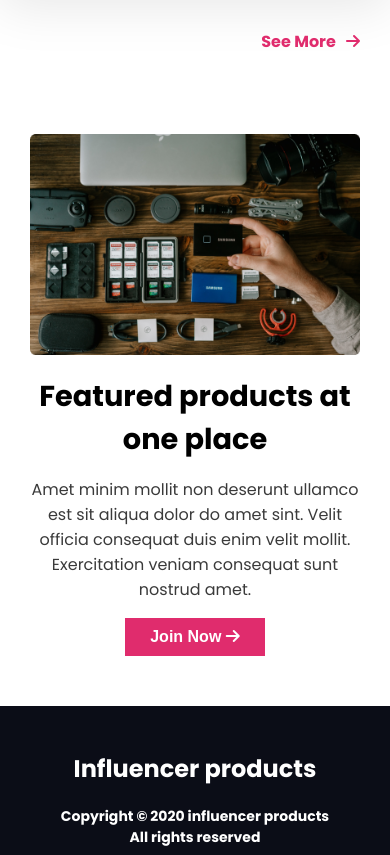
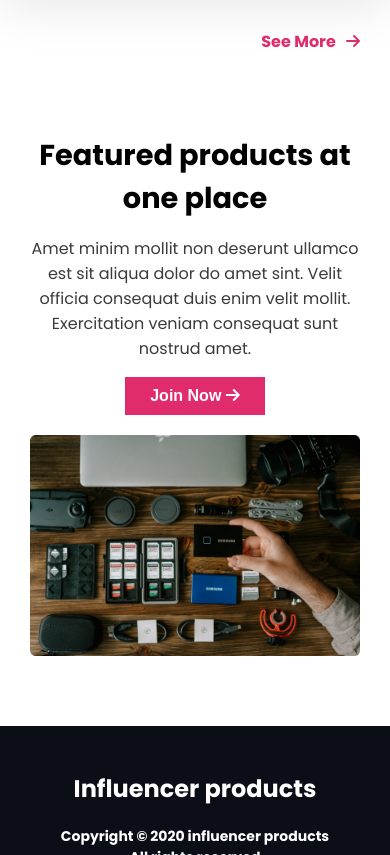
Before and after one commit to TajbinOvie/influencer-gear-website, a plain HTML site: page index.html in a window 390 px wide. Shown: the part 6110-6965 px from the top of the page. Drawn offline with Linux system fonts and the light colour scheme.

Commit message:
added my second commit

```diff
--- a/css/style.css
+++ b/css/style.css
@@ -384,11 +384,15 @@ footer {
 
 
     .features {
-        flex-direction: column;
+        flex-direction: column-reverse;
         text-align: center;
         padding: 20px;
         width: 95vw;
         margin: 30px auto;
+    }
+
+    .feature-details{
+        padding-bottom: 20px;
     }
 
     .feature-description {
```
